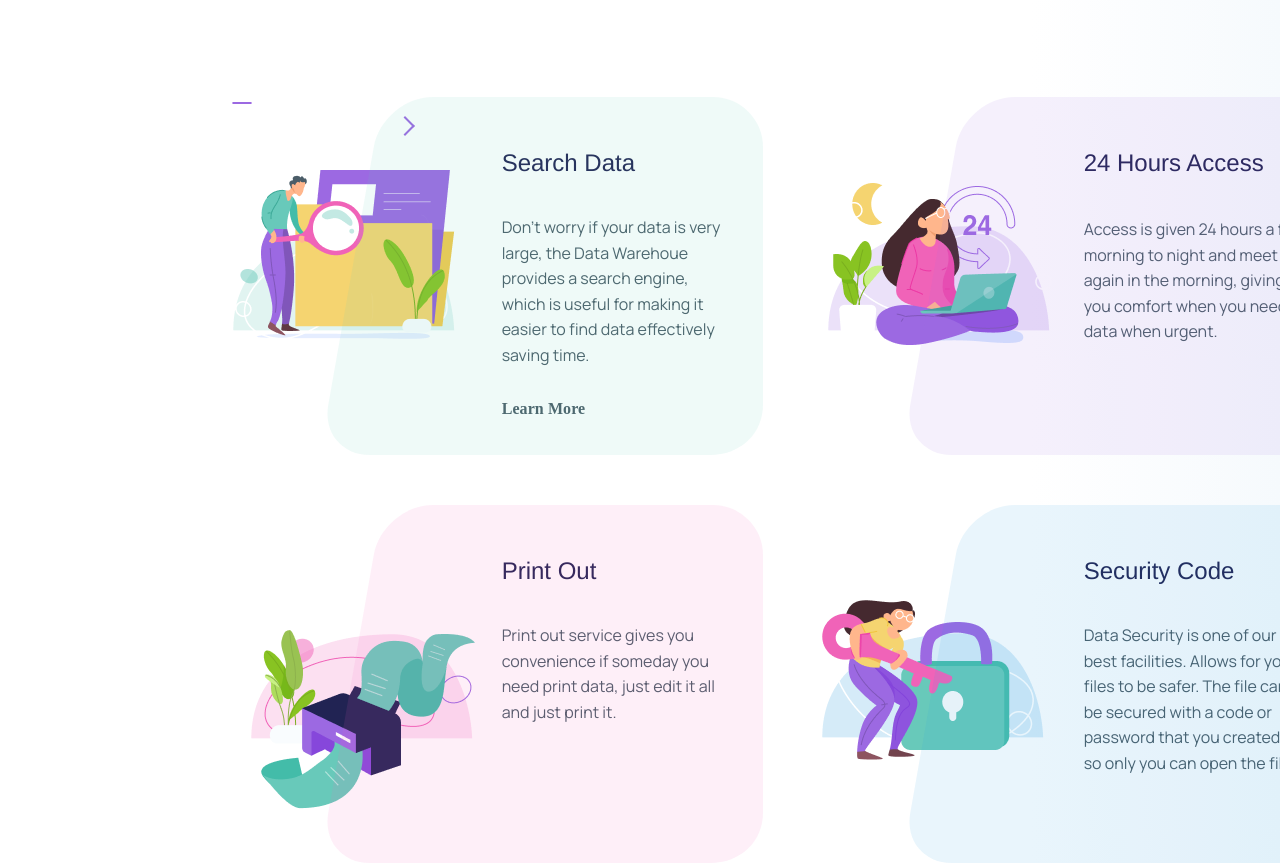
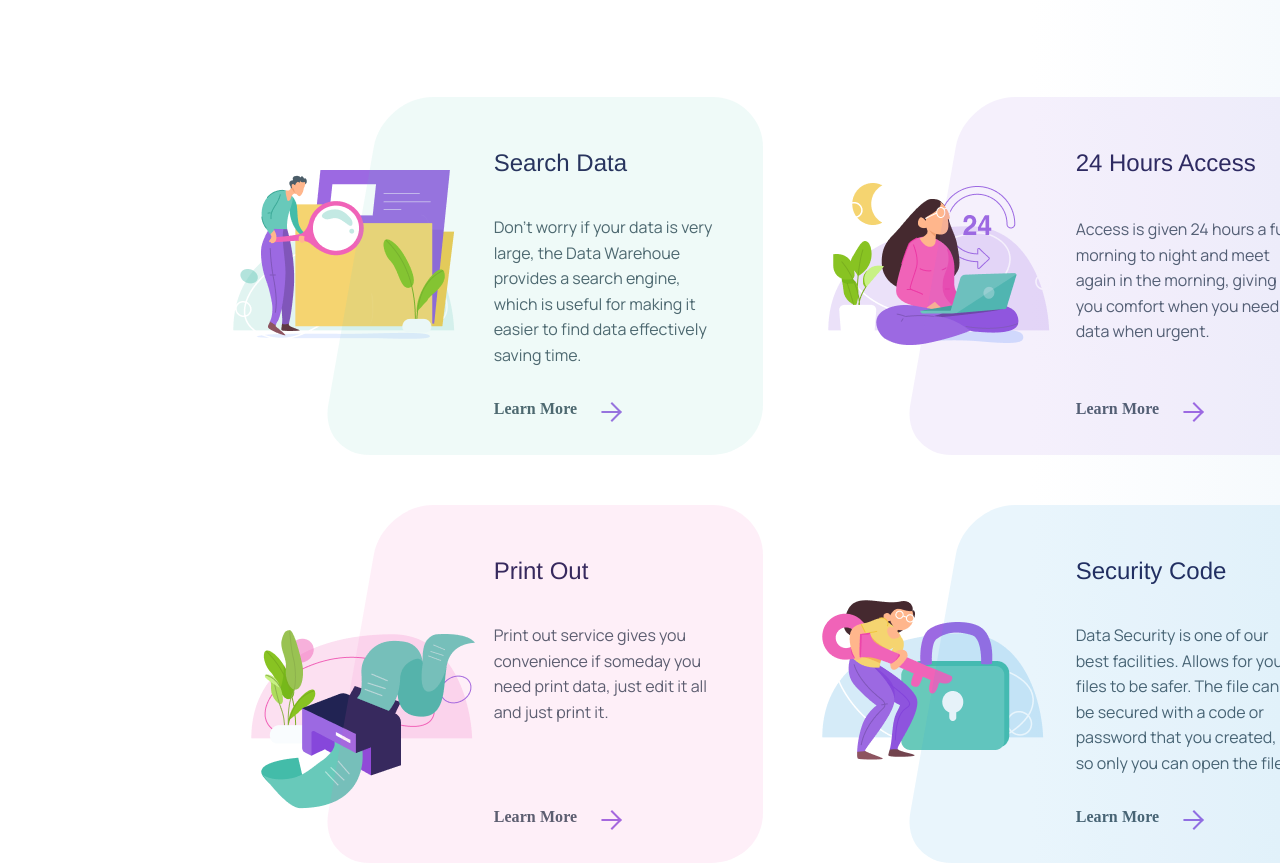
Before and after one commit to tolentinoel/html_miniProject, a plain HTML site: page index.html in a window 1280 px wide. Shown: the part 1776-2639 px from the top of the page. Drawn offline with Linux system fonts and the light colour scheme.

Commit message:
Add arrow to cards, anticipate hover effect to add

```diff
--- a/index.html
+++ b/index.html
@@ -29,7 +29,6 @@
                         <p>Request Demo</p>
                         <span class="head__top_group56">
                             <div>
-
                                 <div class="head__top_vector74"></div>
                                 <div class="head__top_polygon1"></div>
                             </div>
@@ -79,13 +78,17 @@
                             <p>Don’t worry if your data is very large, the Data Warehoue provides a search engine, which is useful for making it easier to find data effectively saving time.</p>
 
 
-                            <p id="learnMore_p">Learn More</p>
-                            <span>
-                                <div class="features__cards_search_arrow">
-                                    <div class="head__top_vector74"></div>
-                                    <div class="head__top_polygon1"></div>
-                                </div>
-                            </span>
+                            <div class="features__cards_arrowContainer">
+                                <p id="learnMore_p">Learn More</p>
+                                <span>
+                                    <div>
+                                        <div class="features__cards_search_arrow">
+                                            <div class="features__cards_vector74"></div>
+                                            <div class="features__cards_polygon1"></div>
+                                        </div>
+                                    </div>
+                                </span>
+                            </div>
                         </div>
 
                         <div class="features__cards_search_container">
@@ -98,6 +101,18 @@
                         <div id="twenty4hr_text">
                             <h4>24 Hours Access</h4>
                             <p>Access is given 24 hours a full morning to night and meet again in the morning, giving you comfort when you need data when urgent.</p>
+
+                            <div class="features__cards_arrowContainer">
+                                <p id="learnMore_p">Learn More</p>
+                                <span>
+                                    <div>
+                                        <div class="features__cards_search_arrow">
+                                            <div class="features__cards_vector74"></div>
+                                            <div class="features__cards_polygon1"></div>
+                                        </div>
+                                    </div>
+                                </span>
+                            </div>
                         </div>
 
                         <div class="features__cards_search_container">
@@ -110,6 +125,18 @@
                         <div id="printOut_text">
                             <h4>Print Out</h4>
                             <p>Print out service gives you convenience if someday you need print data, just edit it all and just print it.</p>
+
+                            <div class="features__cards_arrowContainer">
+                                <p id="learnMore_p">Learn More</p>
+                                <span>
+                                    <div>
+                                        <div class="features__cards_search_arrow">
+                                            <div class="features__cards_vector74"></div>
+                                            <div class="features__cards_polygon1"></div>
+                                        </div>
+                                    </div>
+                                </span>
+                            </div>
                         </div>
                         <div class="features__cards_search_container">
                             <rect class="features__cards_rectangle39 printOut"></rect>
@@ -121,6 +148,18 @@
                         <div id="security_text">
                             <h4>Security Code</h4>
                             <p>Data Security is one of our best facilities. Allows for your files to be safer. The file can be secured with a code or password that you created, so only you can open the file.</p>
+
+                            <div class="features__cards_arrowContainer">
+                                <p id="learnMore_p">Learn More</p>
+                                <span>
+                                    <div>
+                                        <div class="features__cards_search_arrow">
+                                            <div class="features__cards_vector74"></div>
+                                            <div class="features__cards_polygon1"></div>
+                                        </div>
+                                    </div>
+                                </span>
+                            </div>
                         </div>
 
                         <div class="features__cards_search_container">
--- a/stylesheets/style03.css
+++ b/stylesheets/style03.css
@@ -63,13 +63,14 @@
     font-weight: normal;
     font-size: 16px;
     line-height: 160%;
-    left: 270px;
+    left: 262px;
     color: #4B5D68;
 }
 
 #learnMore_p{
+    position: static;
     bottom: 33px;
-    /* width: 87px; */
+    width: 87px;
     height: 26px;
     font-family: Avenir;
     font-style: normal;
@@ -79,7 +80,7 @@
     display: flex;
     align-items: center;
     letter-spacing: 0.005em;
-    margin: 0px;
+    margin: 0 20px 0 0;
 }
 
 .features__cards h4{
@@ -92,7 +93,7 @@
     /* or 31px */
     display: flex;
     align-items: center;
-    left: 270px;
+    left: 262px;
     top: 50px;
     color: #212353;
     margin:auto
@@ -103,6 +104,40 @@
     width: 532px;
     height: 358px;
 }
+
+.features__cards_arrowContainer{
+    position: absolute;
+    display: flex;
+    align-items: center;
+    /* width: 152px; */
+    height: 26px;
+    left: 262px;
+    bottom: 33px;
+    cursor: pointer;
+}
+
+
+.features__cards_vector74{
+    width: 20px;
+    height: 0px;
+    border: 1px solid #9C69E2;
+    box-sizing: border-box;
+    border-radius: 2px;
+    margin-top: 5px;
+}
+
+.features__cards_polygon1{
+    position: absolute;
+    width: 14px;
+    height: 14px;
+    left: 111px;
+    top: 9px;
+    border-bottom: 2.5px solid #9C69E2;
+    border-right: 2.5px solid #9C69E2;
+    box-sizing: border-box;
+    transform: rotate(315deg);
+}
+
 
 
 .features__cards_search_container{
```
